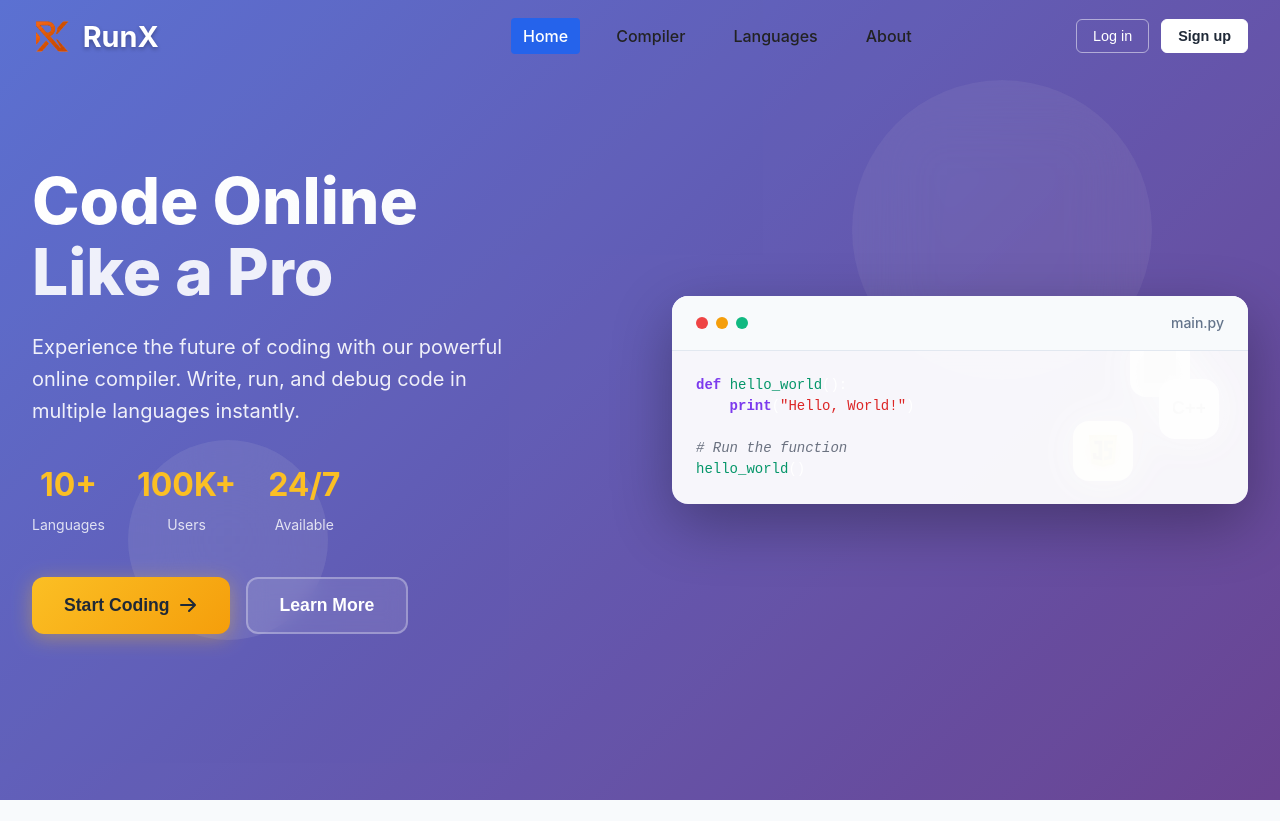
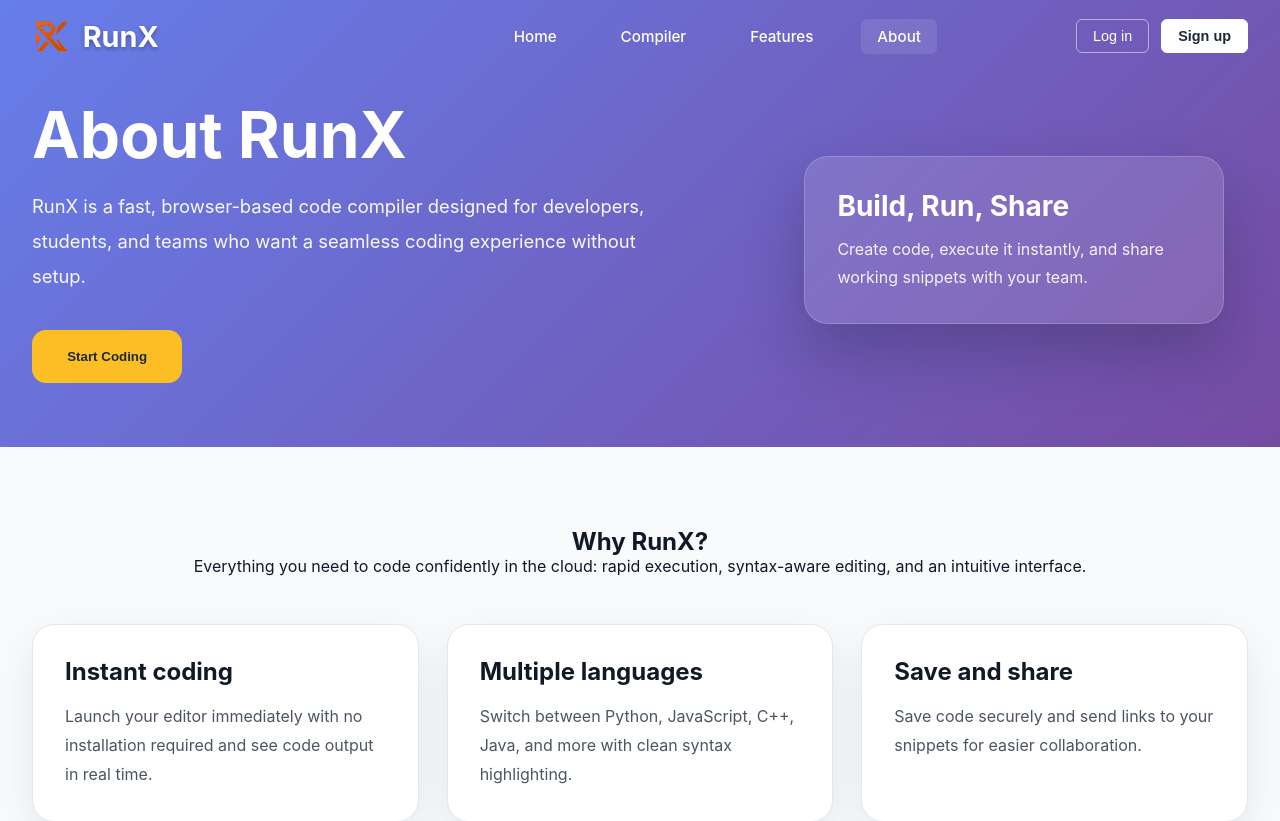
Before and after one commit to amrita-coding/Online-code-compiler, an Angular app: page /about in a window 1280 px wide. Before the commit this address led to /. Shown: the top 821 px of the page. Built offline with nearby package versions, Linux system fonts and the light colour scheme; grey boxes are pictures that could not be loaded.

Commit message:
feat: add About page with styling and navigation updates

```diff
--- /dev/null
+++ b/src/app/about/about.component.css
@@ -0,0 +1,145 @@
+.about-page {
+  font-family: 'Inter', -apple-system, BlinkMacSystemFont, 'Segoe UI', sans-serif;
+  color: #111827;
+  background: transparent;
+  width: 100%;
+  margin: 0;
+  padding: 0;
+}
+
+.about-hero {
+  padding: 6rem 0 4rem;
+  background: linear-gradient(135deg, #667eea 0%, #764ba2 100%);
+  color: white;
+}
+
+.about-hero .container {
+  display: grid;
+  grid-template-columns: 1.2fr 0.8fr;
+  gap: 3rem;
+  align-items: center;
+  max-width: 1400px;
+  margin: 0 auto;
+  padding: 0 2rem;
+}
+
+.hero-copy h1 {
+  font-size: clamp(2.75rem, 5vw, 4.25rem);
+  margin-bottom: 1rem;
+}
+
+.hero-copy p {
+  max-width: 640px;
+  font-size: 1.15rem;
+  line-height: 1.9;
+  margin-bottom: 2.25rem;
+  opacity: 0.95;
+}
+
+.hero-actions {
+  display: flex;
+  gap: 1rem;
+}
+
+.hero-image {
+  display: flex;
+  justify-content: center;
+  align-items: center;
+}
+
+.hero-card {
+  background: rgba(255, 255, 255, 0.12);
+  border: 1px solid rgba(255, 255, 255, 0.18);
+  border-radius: 24px;
+  padding: 2.5rem;
+  width: 100%;
+  max-width: 460px;
+  box-shadow: 0 30px 60px rgba(15, 23, 42, 0.18);
+}
+
+.btn-primary-large {
+  display: inline-flex;
+  align-items: center;
+  justify-content: center;
+  padding: 1.2rem 2.2rem;
+  border-radius: 14px;
+  border: none;
+  background: #fbbf24;
+  color: #1f2937;
+  font-weight: 700;
+  cursor: pointer;
+}
+
+.hero-image {
+  display: flex;
+  justify-content: center;
+}
+
+.hero-card {
+  background: rgba(255, 255, 255, 0.12);
+  border: 1px solid rgba(255, 255, 255, 0.18);
+  border-radius: 24px;
+  padding: 2rem;
+  max-width: 420px;
+  box-shadow: 0 30px 60px rgba(15, 23, 42, 0.25);
+}
+
+.hero-card h2 {
+  font-size: 1.75rem;
+  margin-bottom: 0.75rem;
+}
+
+.hero-card p {
+  color: rgba(255, 255, 255, 0.9);
+  line-height: 1.75;
+}
+
+.about-details {
+  padding: 5rem 0;
+  background: #f8fafc;
+}
+
+.about-details .container {
+  max-width: 1400px;
+  margin: 0 auto;
+  padding: 0 2rem;
+}
+
+.about-details .section-header {
+  text-align: center;
+  margin-bottom: 3rem;
+}
+
+.details-grid {
+  display: grid;
+  grid-template-columns: repeat(3, minmax(0, 1fr));
+  gap: 1.75rem;
+}
+
+.detail-card {
+  background: white;
+  border-radius: 22px;
+  padding: 2rem;
+  box-shadow: 0 15px 40px rgba(15, 23, 42, 0.08);
+  border: 1px solid #e5e7eb;
+}
+
+.detail-card h3 {
+  font-size: 1.5rem;
+  margin-bottom: 1rem;
+}
+
+.detail-card p {
+  color: #4b5563;
+  line-height: 1.8;
+}
+
+@media (max-width: 1024px) {
+  .about-hero .container {
+    grid-template-columns: 1fr;
+  }
+
+  .details-grid {
+    grid-template-columns: 1fr;
+  }
+}
--- /dev/null
+++ b/src/app/about/about.component.html
@@ -0,0 +1,42 @@
+<div class="about-page">
+  <section class="about-hero">
+    <div class="container">
+      <div class="hero-copy">
+        <h1>About RunX</h1>
+        <p>RunX is a fast, browser-based code compiler designed for developers, students, and teams who want a seamless coding experience without setup.</p>
+        <div class="hero-actions">
+          <button class="btn-primary-large" routerLink="/home">Start Coding</button>
+        </div>
+      </div>
+      <div class="hero-image">
+        <div class="hero-card">
+          <h2>Build, Run, Share</h2>
+          <p>Create code, execute it instantly, and share working snippets with your team.</p>
+        </div>
+      </div>
+    </div>
+  </section>
+
+  <section class="about-details">
+    <div class="container">
+      <div class="section-header">
+        <h2>Why RunX?</h2>
+        <p>Everything you need to code confidently in the cloud: rapid execution, syntax-aware editing, and an intuitive interface.</p>
+      </div>
+      <div class="details-grid">
+        <article class="detail-card">
+          <h3>Instant coding</h3>
+          <p>Launch your editor immediately with no installation required and see code output in real time.</p>
+        </article>
+        <article class="detail-card">
+          <h3>Multiple languages</h3>
+          <p>Switch between Python, JavaScript, C++, Java, and more with clean syntax highlighting.</p>
+        </article>
+        <article class="detail-card">
+          <h3>Save and share</h3>
+          <p>Save code securely and send links to your snippets for easier collaboration.</p>
+        </article>
+      </div>
+    </div>
+  </section>
+</div>
--- a/src/app/app.component.html
+++ b/src/app/app.component.html
@@ -1,3 +1,3 @@
 
-<!-- <app-navbar></app-navbar> -->
+<app-navbar></app-navbar>
 <router-outlet></router-outlet>
--- a/src/app/app.component.ts
+++ b/src/app/app.component.ts
@@ -1,10 +1,11 @@
 import { Component } from '@angular/core';
 import { RouterOutlet } from '@angular/router';
+import { NavbarComponent } from './common/navbar/navbar.component';
 
 @Component({
   selector: 'app-root',
   standalone: true,
-  imports: [RouterOutlet],
+  imports: [RouterOutlet, NavbarComponent],
   templateUrl: './app.component.html',
   styleUrl: './app.component.css'
 })
--- a/src/app/app.routes.ts
+++ b/src/app/app.routes.ts
@@ -1,9 +1,11 @@
 import { Routes } from '@angular/router';
 import { LandingComponent } from './landing/landing.component';
 import { HomeComponent } from './home/home.component';
+import { AboutComponent } from './about/about.component';
 
 export const routes: Routes = [
   { path: '', component: LandingComponent },
   { path: 'home', component: HomeComponent },
+  { path: 'about', component: AboutComponent },
   { path: '**', redirectTo: '' }
 ];
--- a/src/app/common/navbar/navbar.component.css
+++ b/src/app/common/navbar/navbar.component.css
@@ -192,31 +192,6 @@
 }
 
 
-.navbar-list {
-  display: flex;
-  flex-direction: row;
-  gap: 24px;
-  list-style: none;
-  margin: 0;
-  padding: 0;
-}
-
-.navbar-link {
-  display: block;
-  padding: 8px 12px;
-  color: #222;
-  text-decoration: none;
-  border-radius: 4px;
-  font-size: 1rem;
-  transition: background 0.2s, color 0.2s;
-}
-
-.navbar-link:hover,
-.navbar-link.active {
-  background: #2563eb;
-  color: #fff;
-}
-
 /* Responsive styles */
 @media (max-width: 768px) {
   .navbar-container {
--- a/src/app/common/navbar/navbar.component.html
+++ b/src/app/common/navbar/navbar.component.html
@@ -9,8 +9,8 @@
       <ul class="navbar-list">
         <li><a routerLink="/" class="navbar-link" [class.active]="router.url === '/'">Home</a></li>
         <li><a routerLink="/home" class="navbar-link" [class.active]="router.url === '/home'">Compiler</a></li>
-        <li><a href="#" class="navbar-link">Languages</a></li>
-        <li><a href="#" class="navbar-link">About</a></li>
+        <li><a routerLink="/" fragment="features" class="navbar-link">Features</a></li>
+        <li><a routerLink="/about" class="navbar-link" [class.active]="router.url === '/about'">About</a></li>
       </ul>
     </div>
 
--- a/src/app/home/home.component.html
+++ b/src/app/home/home.component.html
@@ -39,14 +39,14 @@
         <span class="active-line" *ngIf="activeIcon === 'Files'"></span>
         <img src="assets/UI%20Design/document.svg" alt="Files" width="40" height="40" />
       </button>
-      <button title="Explorer" class="icon-btn" [class.active-icon]="activeIcon === 'Explorer'" (click)="setActiveIcon('Explorer')">
+      <!-- <button title="Explorer" class="icon-btn" [class.active-icon]="activeIcon === 'Explorer'" (click)="setActiveIcon('Explorer')">
         <span class="active-line" *ngIf="activeIcon === 'Explorer'"></span>
         <img src="assets/UI%20Design/folder.svg" alt="Explorer" width="40" height="40" />
-      </button>
-      <button title="Settings" class="icon-btn" [class.active-icon]="activeIcon === 'Settings'" (click)="setActiveIcon('Settings')">
+      </button> -->
+      <!-- <button title="Settings" class="icon-btn" [class.active-icon]="activeIcon === 'Settings'" (click)="setActiveIcon('Settings')">
         <span class="active-line" *ngIf="activeIcon === 'Settings'"></span>
         <img src="assets/UI%20Design/settings.svg" alt="Settings" width="40" height="40" />
-      </button>
+      </button> -->
       <button title="Directory" class="icon-btn" [class.active-icon]="activeIcon === 'Directory'" (click)="setActiveIcon('Directory')">
         <span class="active-line" *ngIf="activeIcon === 'Directory'"></span>
         <img src="assets/UI%20Design/folder.svg" alt="Directory" width="40" height="40" />
--- a/src/app/landing/landing.component.html
+++ b/src/app/landing/landing.component.html
@@ -1,4 +1,3 @@
-<app-navbar></app-navbar>
 <div class="landing-container">
   <!-- Hero Section -->
   <section class="hero-section">
--- a/src/app/landing/landing.component.ts
+++ b/src/app/landing/landing.component.ts
@@ -1,27 +1,41 @@
-import { Component } from '@angular/core';
-import { Router } from '@angular/router';
+import { Component, OnInit } from '@angular/core';
+import { Router, ActivatedRoute } from '@angular/router';
 import { CommonModule } from '@angular/common';
-import { NavbarComponent } from '../common/navbar/navbar.component';
 
 @Component({
   selector: 'app-landing',
   standalone: true,
-  imports: [CommonModule, NavbarComponent],
+  imports: [CommonModule],
   templateUrl: './landing.component.html',
   styleUrl: './landing.component.css'
 })
-export class LandingComponent {
+export class LandingComponent implements OnInit {
 
-  constructor(private router: Router) {}
+  constructor(private router: Router, private route: ActivatedRoute) {}
+
+  ngOnInit() {
+    this.route.fragment.subscribe(fragment => {
+      if (fragment) {
+        this.scrollToSection(fragment);
+      }
+    });
+  }
 
   startCoding() {
     this.router.navigate(['/home']);
   }
 
   scrollToFeatures() {
-    const featuresSection = document.getElementById('features');
-    if (featuresSection) {
-      featuresSection.scrollIntoView({ behavior: 'smooth' });
+    this.scrollToSection('features');
+  }
+
+  scrollToSection(id: string) {
+    const section = document.getElementById(id);
+    if (section) {
+      const navbar = document.querySelector('.navbar');
+      const offset = navbar ? navbar.clientHeight + 20 : 20;
+      const top = section.getBoundingClientRect().top + window.pageYOffset - offset;
+      window.scrollTo({ top, behavior: 'smooth' });
     }
   }
 }
```
Also changed, not shown: src/app/about/about.component.ts (added, +12 -0 lines), 1 other file (tests, documents, lock files or other folders).
